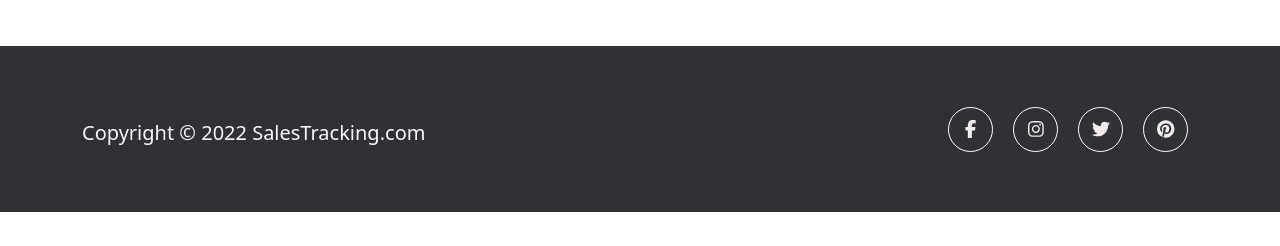
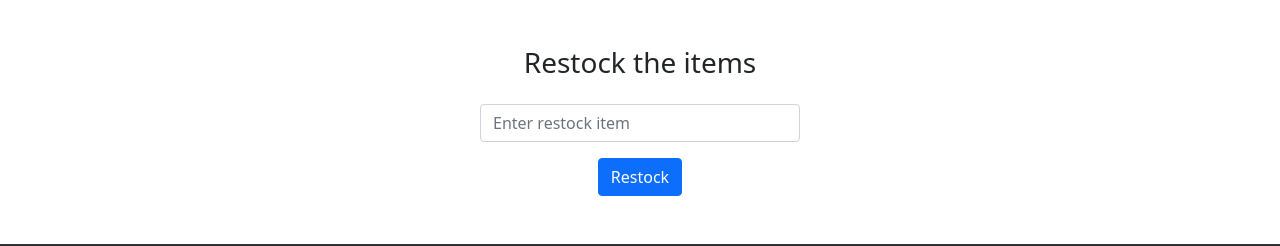
Before and after one commit to neel123go/sales-traking-client, a React (Create React App) app: page /inventory/1 in a window 1280 px wide. Shown: the part 628-874 px from the top of the page. Before the commit the page ends 840 px from the top, so only its background shows below. Built offline with nearby package versions, Linux system fonts and the light colour scheme; no server answers; sample sign-in values are in the browser's storage.

Commit message:
restock form created

```diff
--- a/src/Components/Pages/InventoryItemDetails/InventoryItemDetails.js
+++ b/src/Components/Pages/InventoryItemDetails/InventoryItemDetails.js
@@ -1,9 +1,12 @@
 import React, { useEffect, useState } from 'react';
+import { Button, Form } from 'react-bootstrap';
+import toast from 'react-hot-toast';
 import { useParams } from 'react-router-dom';
 
 const InventoryItemDetails = () => {
     const { id } = useParams();
     const [item, setItem] = useState({});
+    const [restockErr, setRestockErr] = useState('');
 
     useEffect(() => {
         const url = `http://localhost:5000/inventory/${id}`;
@@ -12,7 +15,7 @@ const InventoryItemDetails = () => {
             .then(data => setItem(data));
     }, [item]);
 
-    const handleUpdateItem = (quantity, id) => {
+    const handleUpdateItem = (quantity) => {
         const newQuantity = quantity - 1;
         const updateItem = { newQuantity };
 
@@ -28,6 +31,39 @@ const InventoryItemDetails = () => {
             .then(data => {
                 // console.log(data);
             });
+    }
+
+    const handleRestockItem = (e) => {
+        e.preventDefault();
+        const restock = e.target.restock.value;
+
+        if (restock === '') {
+            setRestockErr('Field must not be empty');
+        } else if (restock < 0) {
+            setRestockErr('');
+            setRestockErr('Please enter a valid number');
+        } else {
+            setRestockErr('');
+            const quantity = item.quantity;
+            const newQuantity = parseInt(restock) + parseInt(quantity);
+            const updateItem = { newQuantity };
+
+            const url = `http://localhost:5000/inventory/${id}`;
+            fetch(url, {
+                method: 'PUT',
+                headers: {
+                    'content-type': 'application/json'
+                },
+                body: JSON.stringify(updateItem)
+            })
+                .then(res => res.json())
+                .then(data => {
+                    if (data?.modifiedCount > 0) {
+                        e.target.reset();
+                        toast.success('Restock item successfully');
+                    }
+                });
+        }
     }
 
     return (
@@ -46,9 +82,20 @@ const InventoryItemDetails = () => {
                         <p className='mt-3 fs-5 text-start'>Price: ${item.price}</p>
                         <p className='mt-3 fs-5 text-start'>Quantity: {item.quantity}</p>
                         <p className='mt-3 fs-5 text-start'>Sold: {item.sold}</p>
-                        <button onClick={() => handleUpdateItem(item.quantity, item._id)} className='btn btn-primary mt-4'>Delivered</button>
+                        <button onClick={() => handleUpdateItem(item.quantity)} className='btn btn-primary mt-4'>Delivered</button>
                     </div>
                 </div>
+            </div>
+
+            <div className='w-25 mx-auto my-5'>
+                <Form onSubmit={handleRestockItem}>
+                    <Form.Group className="mb-3" controlId="formBasicEmail">
+                        <h3 className='mb-4'>Restock the items</h3>
+                        <p className='text-danger text-center'>{restockErr}</p>
+                        <Form.Control type="number" name="restock" placeholder="Enter restock item" />
+                    </Form.Group>
+                    <Button variant="primary" type="submit">Restock</Button>
+                </Form>
             </div>
         </div>
     );
```
